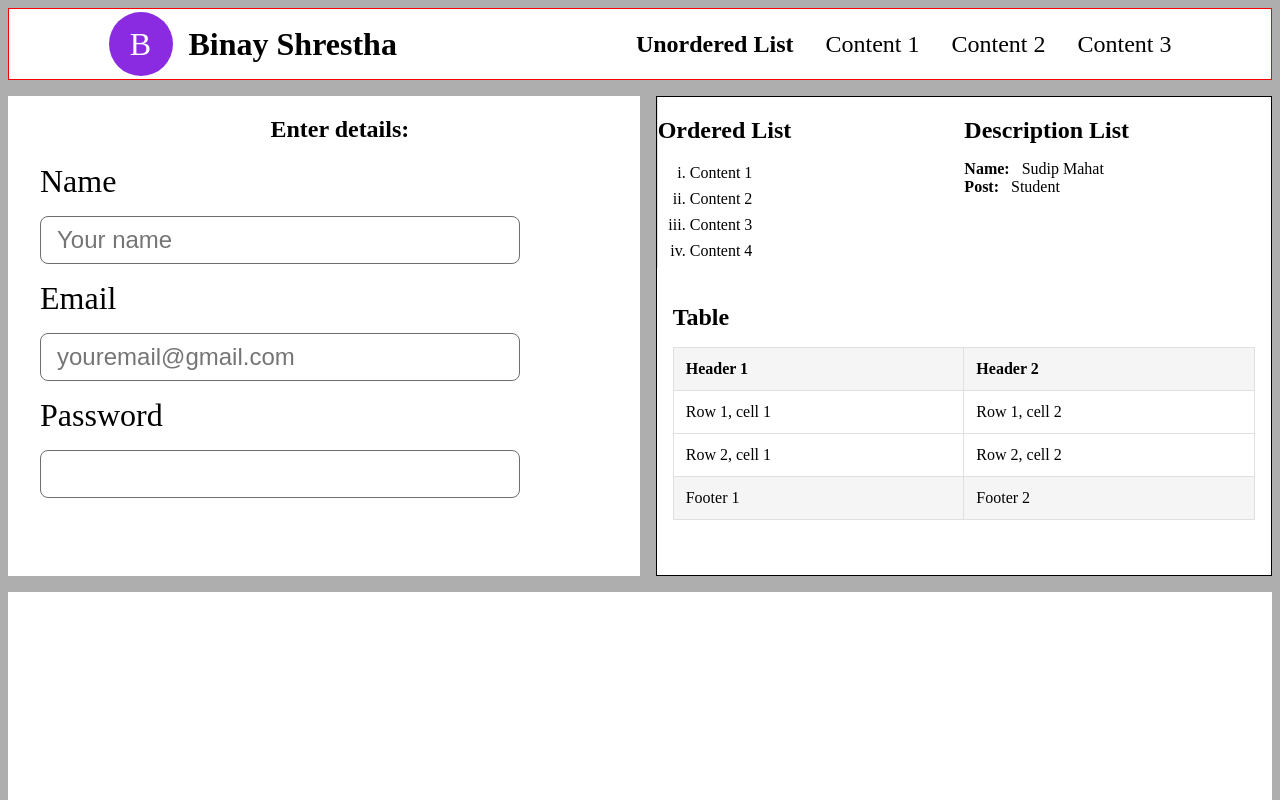
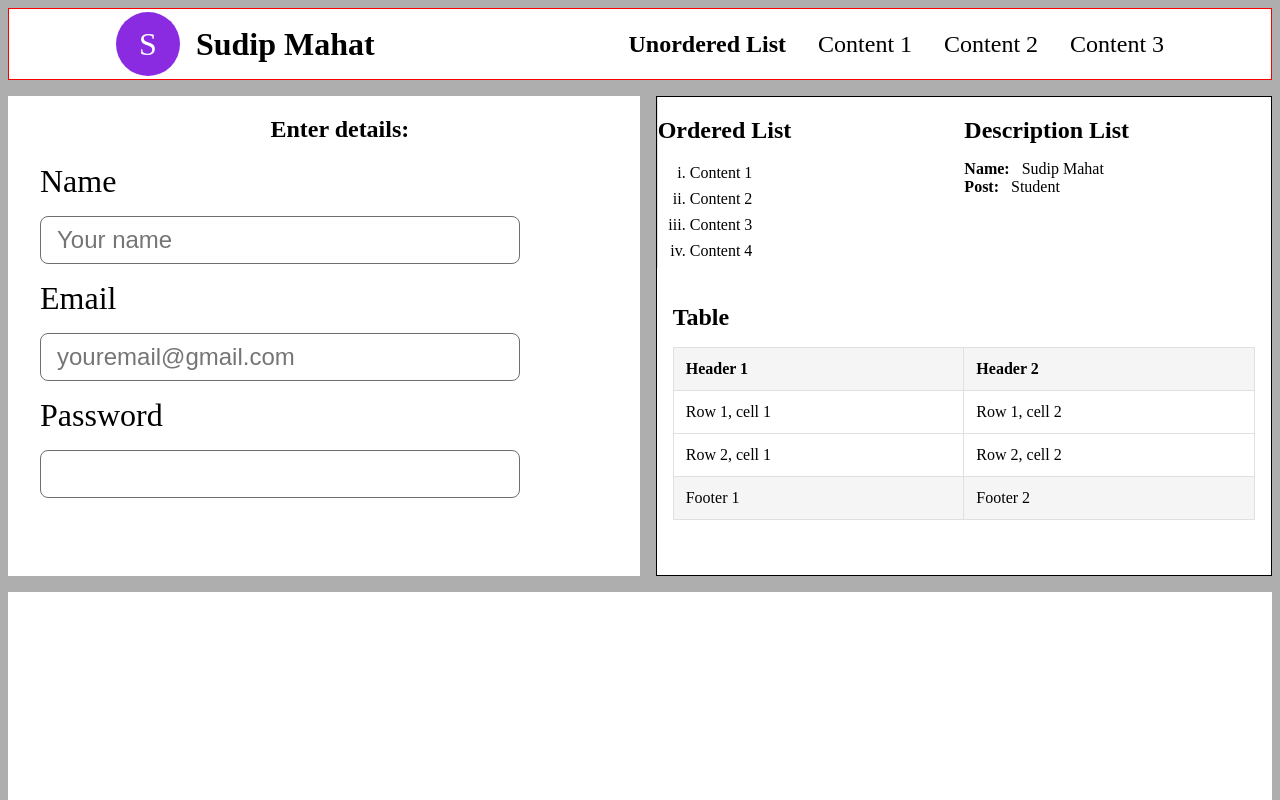
Before and after one commit to parth2063/webpro, a website: page index.html in a window 1280 px wide. Shown: the top 800 px of the page. Drawn offline with Linux system fonts and the light colour scheme.

Commit message:
commited

```diff
--- /dev/null
+++ b/1.js
@@ -0,0 +1 @@
+console.log("Hey i am js");
--- a/index.html
+++ b/index.html
@@ -20,8 +20,8 @@
 <body>
     <header class="header">
         <div style="display: flex; align-items: center; gap: 1rem;">
-            <div class="logo"> B </div>
-            <h1>Binay Shrestha</h1>
+            <div class="logo"> S </div>
+            <h1>Sudip Mahat</h1>
         </div>
         <nav>   <!--Ya bata navigation hhunxa teibhayera nav bar; ya bata home page, or abt pages navigate hunxa-->
             <ul> <!--Unordered list-->
```
Also changed, not shown: package.json (added, +21 -0 lines).
